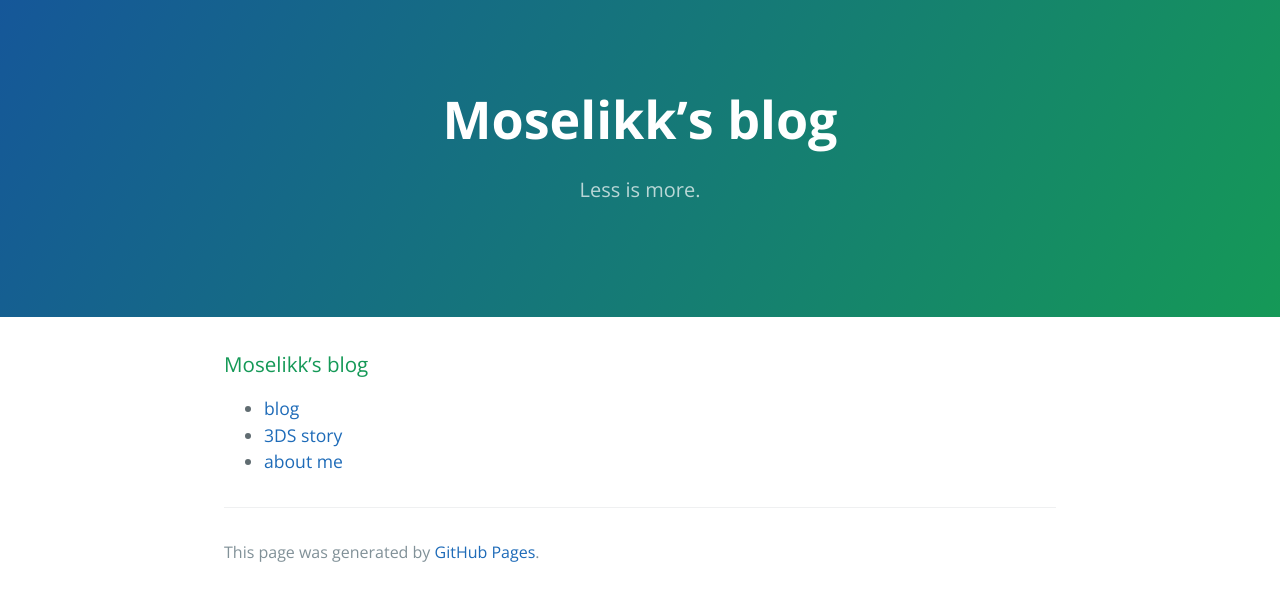
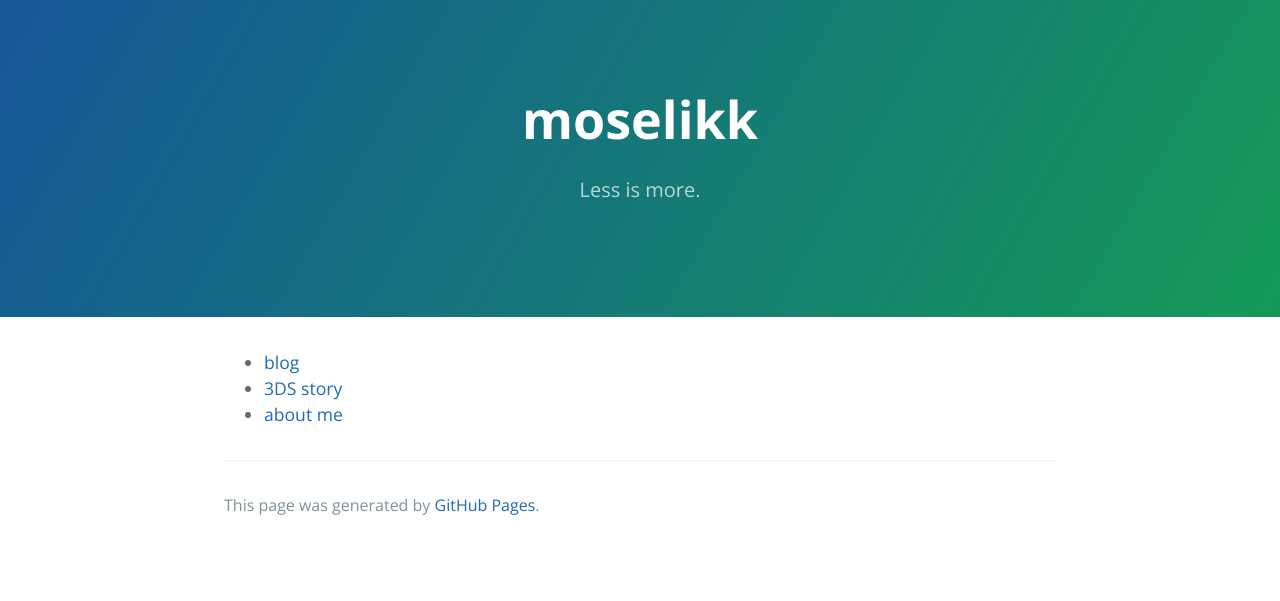
Before and after one commit to moselikk/moselikk.github.io, a Jekyll site: the page built from index.md, in a window 1280 px wide. Shown: the top 601 px of the page. Built offline with Jekyll 4.4.1, drawn with Linux system fonts in a browser that asks for light colours; our own code applies the rules of GitHub Pages for plain Markdown files.

Commit message:
Update index.md

```diff
--- a/index.md
+++ b/index.md
@@ -2,8 +2,6 @@
 layout: default
 ---
 
-### Moselikk's blog
-
 - [blog](https://moselikk.com/moselikk-blog/)
 - [3DS story](./game/List%20of%20official%20Chinese%20games%20for%203DS.html)
 - [about me](./xxx/xxx)
```
